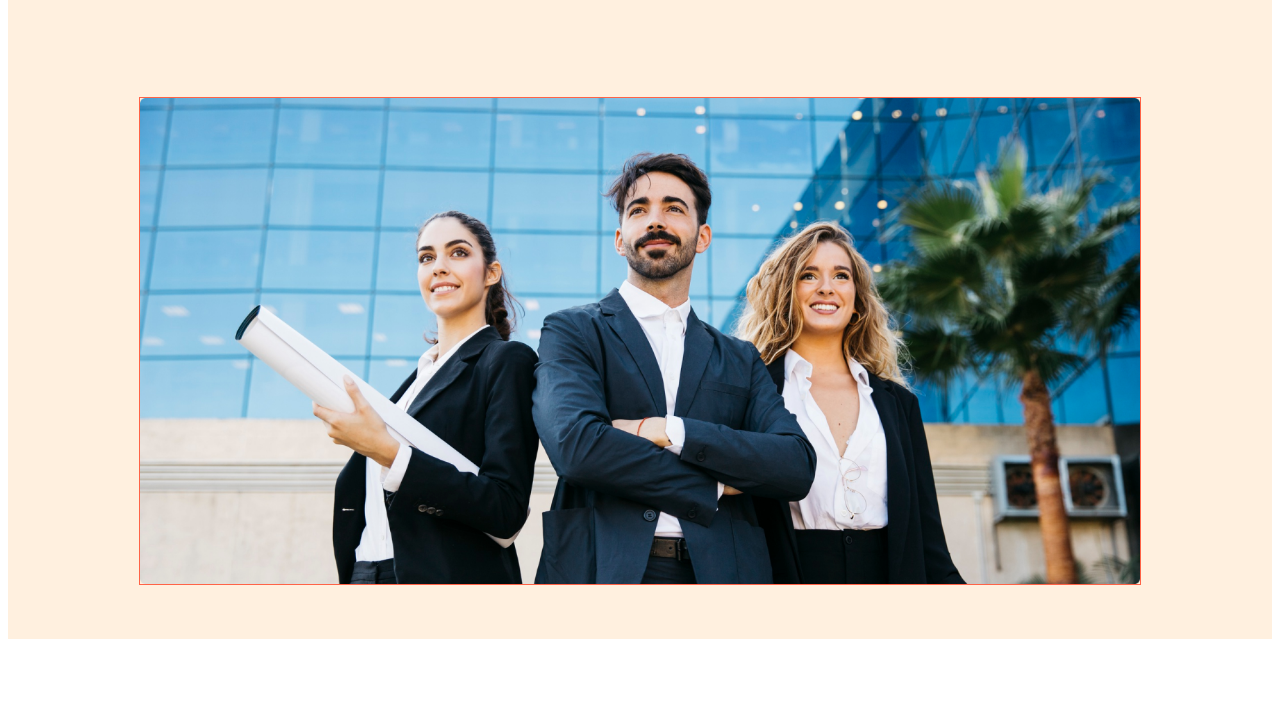
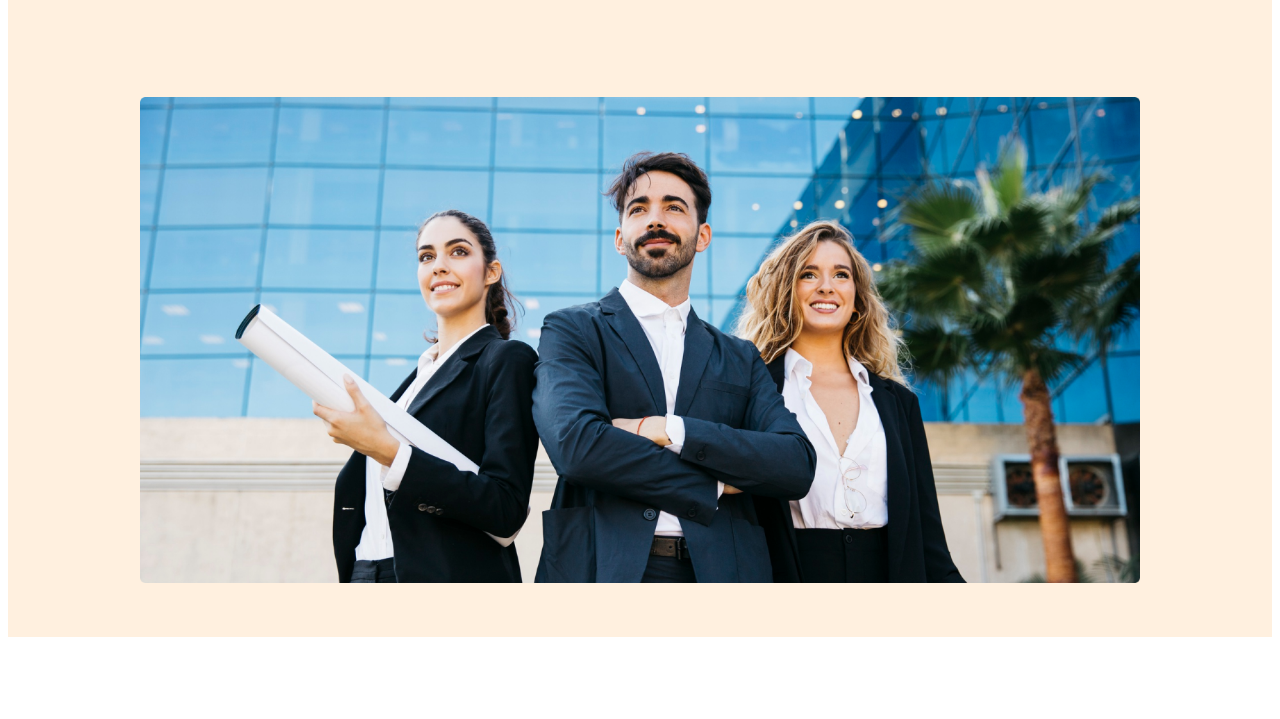
Before and after one commit to jubayer2007/Module, a plain HTML site: page index.html in a window 1280 px wide. Shown: the part 519-1238 px from the top of the page. Drawn offline with nearby package versions, Linux system fonts and the light colour scheme.

Commit message:
edited the head image

```diff
--- a/styles/style.css
+++ b/styles/style.css
@@ -84,19 +84,17 @@ nav a{
 .introduction{
     margin: 50px auto;
     width: 850px;
-    /* border: 1px solid black; */
 }
 
 .introduction-section{
     text-align: center;
     justify-items: center;
-    /* background-color: #FF900E; */
 }
 
 .head-image img{
     max-width: 1000px;
     margin: 50px auto;
-    border: 1px solid tomato;
+
 }
 
 
```
